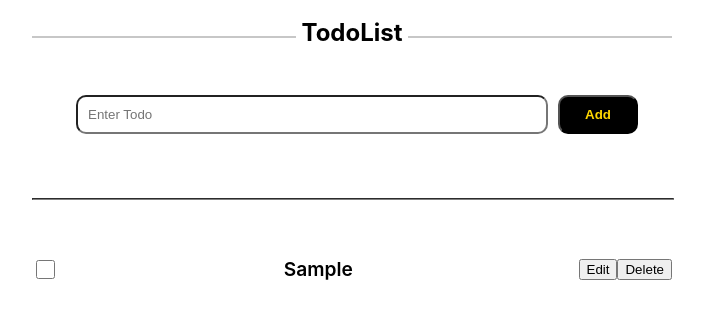
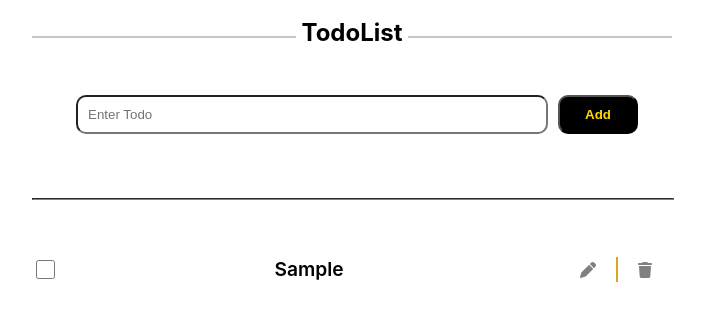
Before and after one commit to Alireza-Allahverdi/todo-list, a React (Create React App) app: page / in a window 1280 px wide. Both pictures are taken after typing "Sample" into the empty fields and a click on the button "Add". Shown: the top 318 px of the page, without its empty margins (288-993 px from the left). Built offline with nearby package versions, Linux system fonts and the light colour scheme.

Commit message:
replace buttons with icons

```diff
--- a/src/components/Todo.js
+++ b/src/components/Todo.js
@@ -1,4 +1,13 @@
-function Todo({ info, keys, completeTodo, onDelete }) {
+import { faEdit, faPen, faTrash } from '@fortawesome/free-solid-svg-icons'
+import { FontAwesomeIcon } from '@fortawesome/react-fontawesome'
+
+function Todo({
+    info,
+    keys,
+    completeTodo,
+    onDelete,
+    onEdit
+}) {
     return (
         <div className='todo-item' key={keys}>
             <input className="checkbox" type="checkbox" onClick={completeTodo} />
@@ -6,8 +15,9 @@ function Todo({ info, keys, completeTodo, onDelete }) {
                 {info.text}
             </div>
             <div className="buttons-container">
-                <button>Edit</button>
-                <button onClick={onDelete}>Delete</button>
+                <FontAwesomeIcon icon={faPen} onClick={onEdit} className="action-icon" />
+                <div className='action-divider'></div>
+                <FontAwesomeIcon icon={faTrash} onClick={onDelete} className="action-icon" />
             </div>
         </div>)
 }
```
